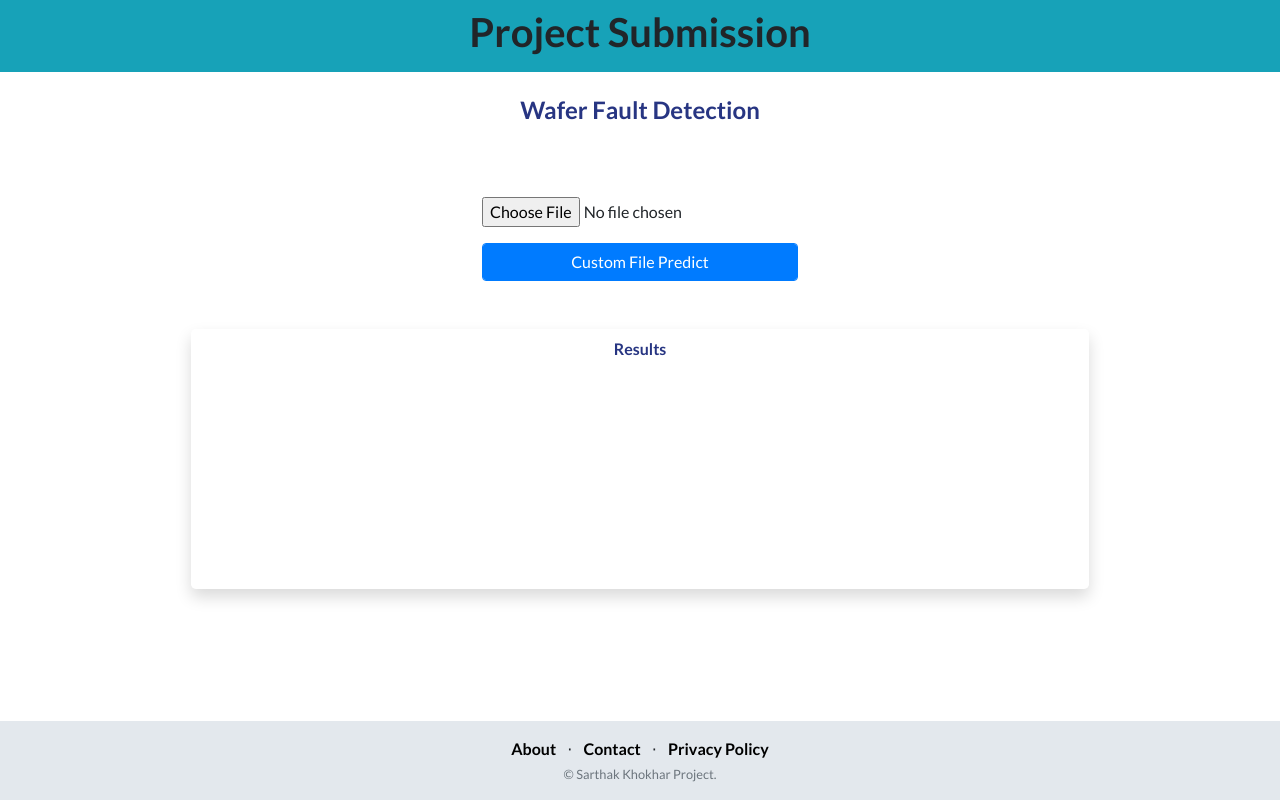
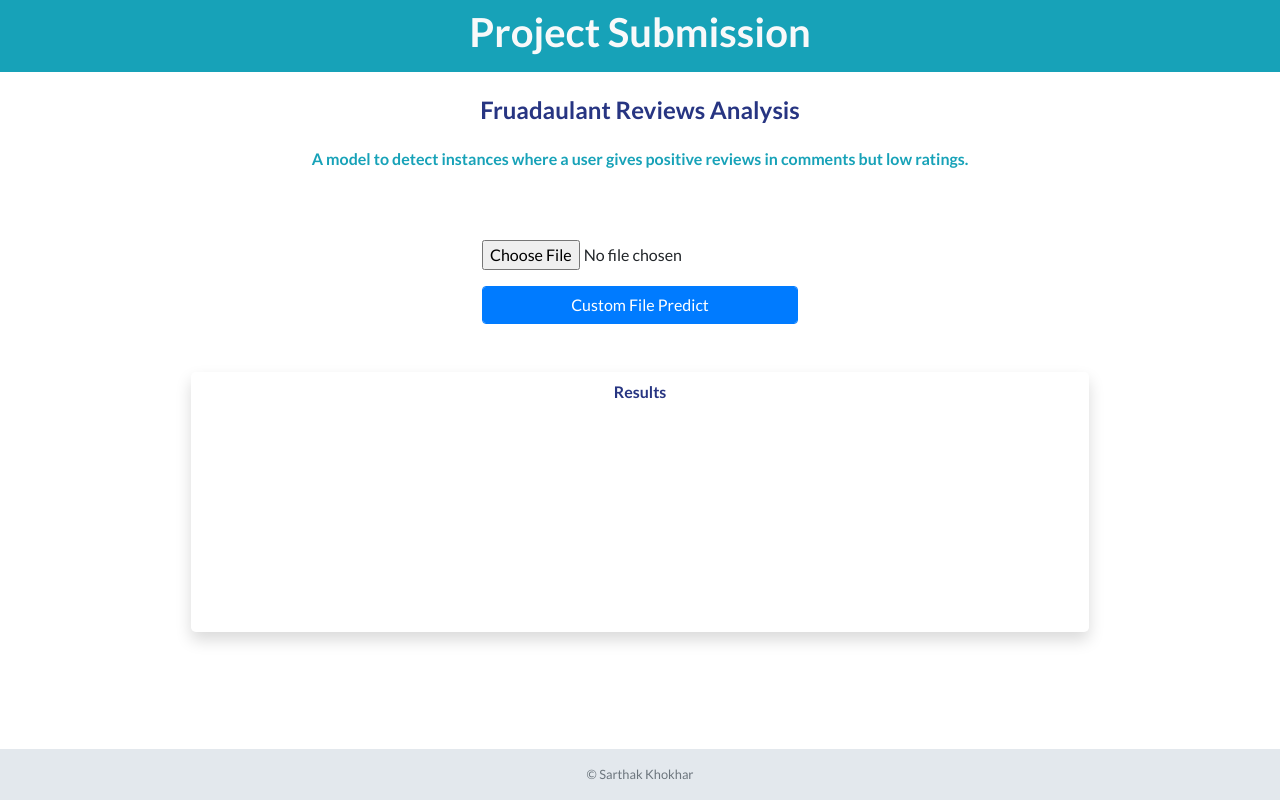
Before and after one commit to tiwarijay/WaferFaultDetection_circleci, a Flask app: page / in a window 1280 px wide. Run offline with Flask 2, Linux system fonts and the light colour scheme; parts of the project's set-up code (start-up, migrations or seed data) failed here and were passed over; some libraries are stand-ins or nearby versions.

Commit message:
Update index.html

```diff
--- a/templates/index.html
+++ b/templates/index.html
@@ -115,17 +115,18 @@
 	<nav class="navbar navbar-light bg-info static-top">
 		<div class="container-fluid">
 			<!-- <a class="navbar-brand" href=""><img src="https://github.com/SarthakK337/WaferFaultDetection_circleci/blob/main/Img/IMG_20220424_191848.png" alt="Project" /></a> -->
-			<h1 class="mx-auto">Project Submission</h1>
+			<h1 class="text-light mx-auto">Project Submission</h1>
 		</div>
 	</nav>
 
 	<!-- Testimonials -->
 	<section class="testimonials text-center">
 		<div class="container-fluid">
-			<h4 class="my-4 title">Wafer Fault Detection</h4>
+			<h4 class="my-4 title">Fruadaulant Reviews Analysis</h4>
+			<h6 class="my-4 text-info">A model to detect instances where a user gives positive reviews in comments but low ratings.</h6>
 			<br>
 			<div class="row">
-				<div class="mx-auto" >
+				<div class="mx-auto my-auto" >
 					<br/>
 					<form method="post" id="datafetch_form" enctype="multipart/form-data">
 						<div class="form-group files color">
@@ -139,7 +140,7 @@
 			<br/>
 			<br/>
 			<div class="row">
-				<div class="res-container  col-md-12 col-xs-12">
+				<div class="res-container my-auto mx-auto col">
 					<div class="result-box shadow rounded-lg">
 						<h6 class="title">Results</h6>
 						<div class="json-result">
@@ -156,14 +157,7 @@
 		<div class="container-fluid">
 			<div class="row">
 				<div class="col-lg-6 h-100 text-center my-auto mx-auto">
-					<ul class="list-inline mb-1">
-						<li class="list-inline-item"><a href="">About</a></li>
-						<li class="list-inline-item">&sdot;</li>
-						<li class="list-inline-item"><a href="">Contact</a></li>
-						<li class="list-inline-item">&sdot;</li>
-						<li class="list-inline-item"><a href="">Privacy Policy</a></li>
-					</ul>
-					<p class="text-muted small mb-2 mb-lg-0">&copy; Sarthak Khokhar Project.</p>
+					<p class="text-muted small mb-2 mb-lg-0">&copy; Sarthak Khokhar</p>
 				</div>
 			</div>
 		</div>
```
